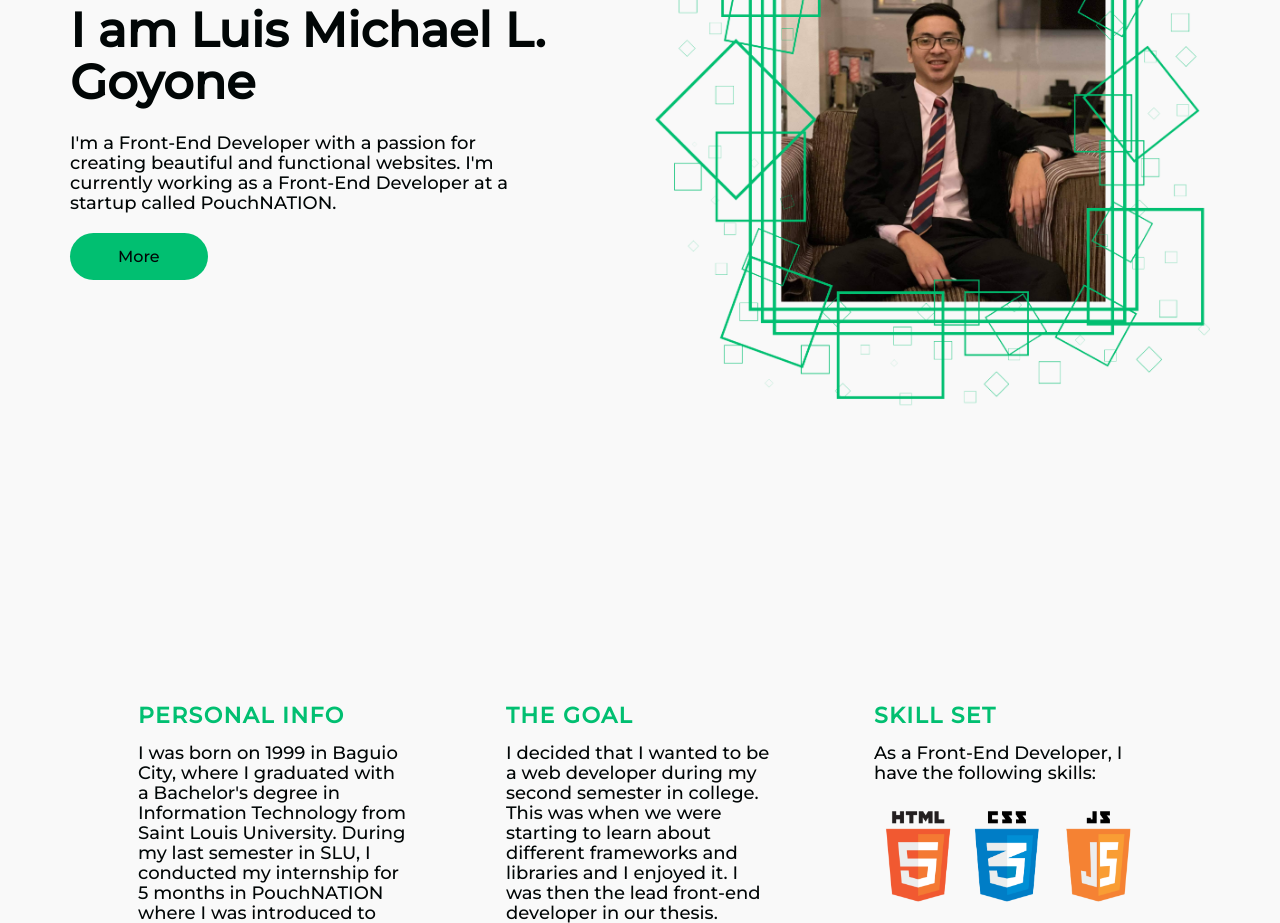
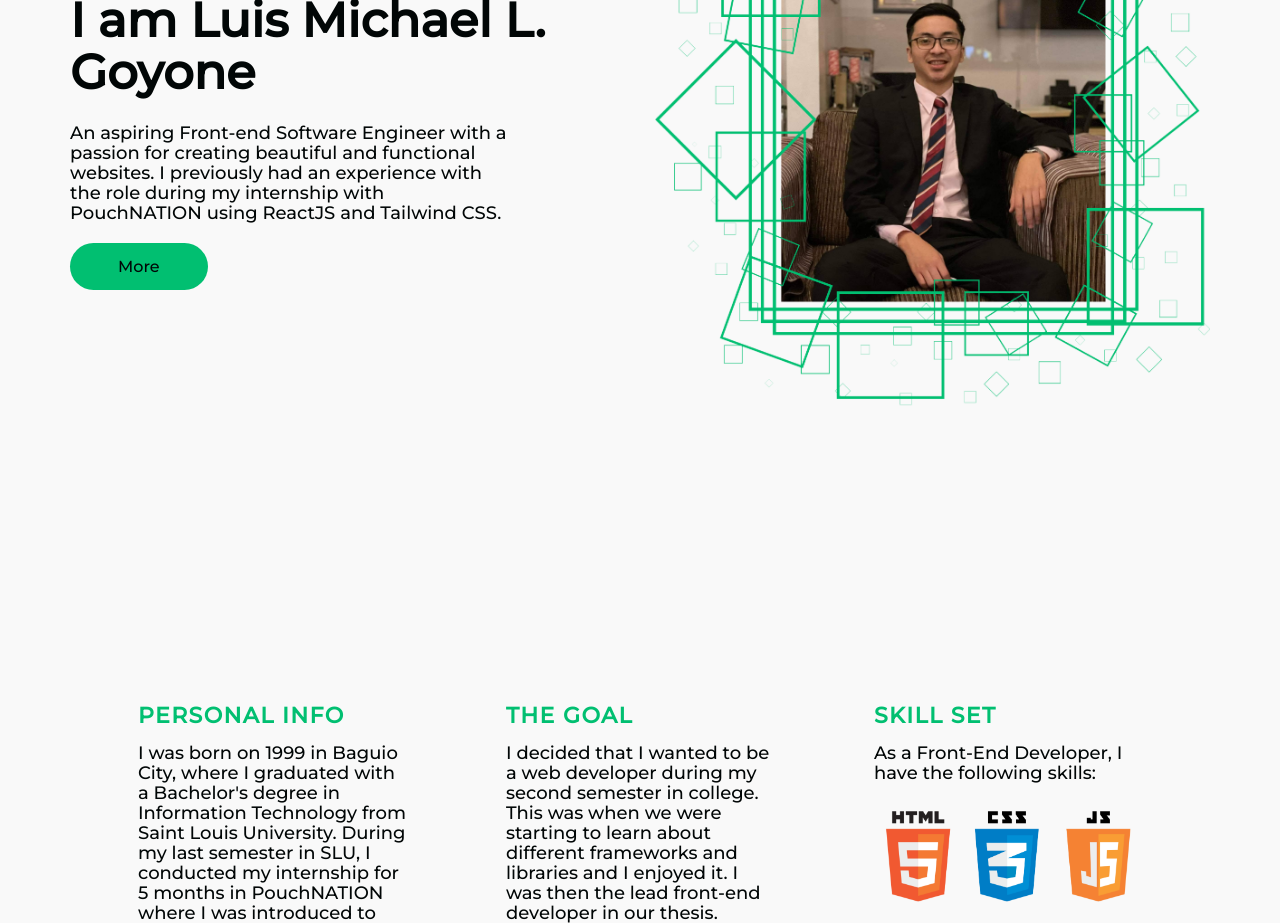
Before and after one commit to LuisGoyonee/personal-website, a React (Create React App) app: page / in a window 1280 px wide. Shown: the part 1040-1963 px from the top of the page. Built offline with nearby package versions, Linux system fonts and the light colour scheme.

Commit message:
chore: fixed about description

```diff
--- a/src/sections/about/Data.js
+++ b/src/sections/about/Data.js
@@ -6,7 +6,7 @@ export const aboutContentsOne = {
   topLine: "Who am I?",
   headLine: "I am Luis Michael L. Goyone",
   description:
-    "I'm a Front-End Developer with a passion for creating beautiful and functional websites. I'm currently working as a Front-End Developer at a startup called PouchNATION.",
+    "An aspiring Front-end Software Engineer with a passion for creating beautiful and functional websites. I previously had an experience with the role during my internship with PouchNATION using ReactJS and Tailwind CSS.",
   buttonLabel: "More",
   imgStart: false,
   img: require("../../images/me3.png"),
```
